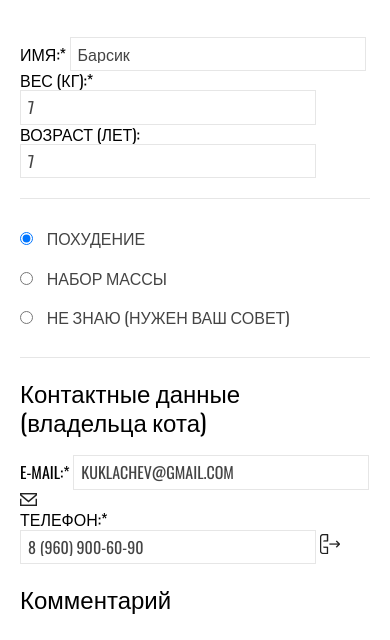
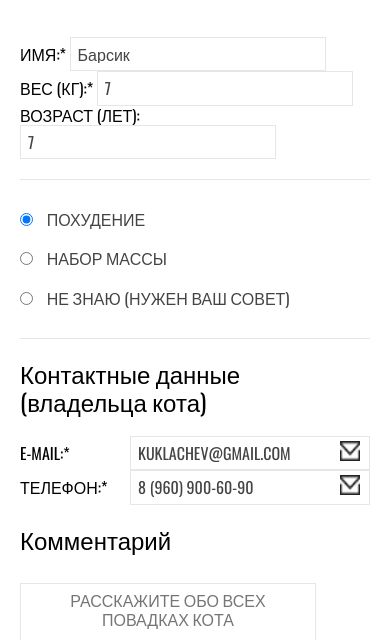
Before and after one commit to akaomy/127007-cat-energy-19, a website: page source/form.html in a window 390 px wide. Shown: the part 427-1067 px from the top of the page. Drawn offline with nearby package versions, Linux system fonts and the light colour scheme; files that its build step writes are made by us from their sources.

Commit message:
fix layout for mobile screen for index page

```diff
--- a/source/form.html
+++ b/source/form.html
@@ -80,14 +80,12 @@
                                 <label class="form__contact-info-list-item-label" for="email">
                                     <span class="form__contact-info-list-item-text">E-mail:*</span>
                                     <input class="form__contact-info-list-item-input" id="email" type="text" value="kuklachev@gmail.com">
-                                    <img src="./img/mail.png">
                                 </label>
                             </li>
                             <li class="form__contact-info-list-item">
                                 <label class="form__contact-info-list-item-label" for="phone">
                                     <span class="form__contact-info-list-item-text">Телефон:*</span>
                                     <input class="form__contact-info-list-item-input" id="phone" type="text" value="8 (960) 900-60-90">
-                                    <img src="./img/phone.png">
                                 </label>
                             </li>
                         </ul>
--- a/source/less/components/advantage.less
+++ b/source/less/components/advantage.less
@@ -11,7 +11,7 @@
 .advantage__icon-wrapper {
   background-color: @accentgreen;
   width: 10%;
-  padding: 15px 17px;
+  padding: 15px 15px;
   display: inline-block;
 }
 
@@ -24,5 +24,5 @@
   font-size: @paragraph;
   width: 70%;
   display: inline-block;
-  padding-left: 20px;
+  padding-left: 10px;
 }
--- a/source/less/components/beforeafter.less
+++ b/source/less/components/beforeafter.less
@@ -44,3 +44,9 @@
   text-align: center;
   margin-bottom: 60px;
 }
+
+@media(max-width: 320px) {
+  .beforeafter__before-img {
+    width: 250px;
+  }
+}
--- a/source/less/components/cards-section.less
+++ b/source/less/components/cards-section.less
@@ -7,6 +7,10 @@
 .card {
   background-color: @grey;
   padding: 22px;
+}
+
+.card:first-child {
+  margin-top: 100px;
 }
 
 .card__title {
--- a/source/less/components/form__wrapper.less
+++ b/source/less/components/form__wrapper.less
@@ -101,6 +101,29 @@
 
 .form__contact-info-list-item-input {
   .inputstyle;
+  box-sizing: border-box;
+  padding-right: 20px;
+}
+
+.form__contact-info-list-item-label {
+  display: flex;
+  justify-content: space-between;
+  align-items: center;
+  position: relative;
+  &:after {
+    content: "";
+    display: block;
+    height: 30px;
+    width: 40px;
+    position: absolute;
+    top: 0;
+    right: 0;
+    background-image: url('../../img/mail.png');
+    // background-image: url('../../img/phone.png');
+    background-position: 50%;
+    background-size: 20px 20px;
+    background-repeat: no-repeat;
+  }
 }
 
 .form__textarea-describe-placeholder {
--- a/source/less/components/hero-section.less
+++ b/source/less/components/hero-section.less
@@ -16,13 +16,12 @@
 
 .hero-section__can-img {
   position: absolute;
-  margin: 0 15%;
 }
 
 .hero-section__action-btn {
   .button;
   position: absolute;
-  top: 400px;
+  top: 450px;
   padding: 15px 80px;
 }
 
--- a/source/less/scaffolding.less
+++ b/source/less/scaffolding.less
@@ -2,6 +2,7 @@
 
 body {
   line-height: @lineheightgeneral;
+  min-width: 320px;
 }
 
 p {
--- a/source/less/variables.less
+++ b/source/less/variables.less
@@ -44,5 +44,5 @@
 .inputstyle {
   border: 1px solid @bordergrey;
   padding: 7px;
-  width: 280px;
+  width: 240px;
 }
```
Also changed, not shown: source/index.html (+0 -2 lines), source/less/components/catalog.less (line endings or trailing spaces).
